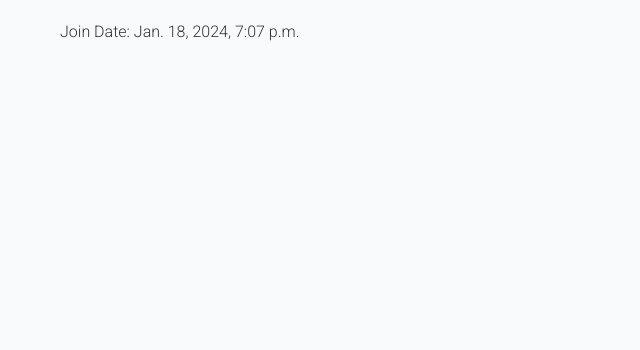
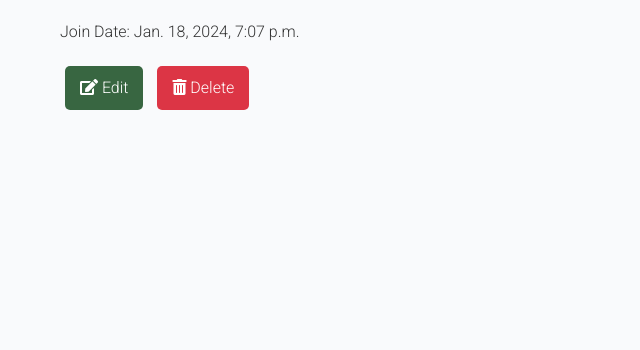
Before and after one commit to alexelbert/fished-it, a Django app: a page that uses my_profile/templates/my_profile/profile.html in a window 1280 px wide. Shown: the part 231-581 px from the top of the page, without its empty margins (0-640 px from the left). Run offline with Django 5.2, Linux system fonts and the light colour scheme; the visitor is signed in with stand-in values (Sample User, id 1); data comes from the database, SQL or seed files in the repository; parts of the project's set-up code (start-up, migrations or seed data) failed here and were passed over.

Commit message:
Added delete profile modal.

```diff
--- a/my_profile/templates/my_profile/profile.html
+++ b/my_profile/templates/my_profile/profile.html
@@ -6,5 +6,32 @@
     <p>About Me: {{ user_profile.about_me }}</p>
     <p>Location: {{ user_profile.location }}</p>
     <p>Join Date: {{ user_profile.user.date_joined }}</p>
+    <a href="{% url 'edit_profile' user_profile.user.username %}" class="btn btn-signup">
+        <i class="fas fa-edit"></i> Edit
+    </a>
+
+    <!-- Delete user profile button -->
+    <button type="button" class="btn btn-danger delete-catch" data-bs-toggle="modal" data-bs-target="#deleteProfileModal_{{ user_profile.user.username }}">
+        <i class="fas fa-trash-alt"></i> Delete
+    </button>
+
+    <!-- Delete Profile Modal -->
+    <div class="modal fade" id="deleteProfileModal_{{ user_profile.user.username }}" tabindex="-1" aria-labelledby="deleteProfileModalLabel" aria-hidden="true">
+        <div class="modal-dialog">
+            <div class="modal-content">
+                <div class="modal-header">
+                    <h5 class="modal-title" id="deleteProfileModalLabel">Confirm Deletion</h5>
+                    <button type="button" class="btn-close" data-bs-dismiss="modal" aria-label="Close"></button>
+                </div>
+                <div class="modal-body">
+                    Are you sure you want to delete your profile?
+                </div>
+                <div class="modal-footer">
+                    <button type="button" class="btn btn-secondary" data-bs-dismiss="modal">Cancel</button>
+                    <a href="{% url 'delete_profile' user_profile.user.username %}" class="btn btn-danger">Delete</a>
+                </div>
+            </div>
+        </div>
+    </div>
 </div>
 {% endblock %}
```
